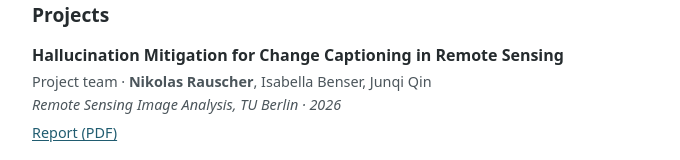
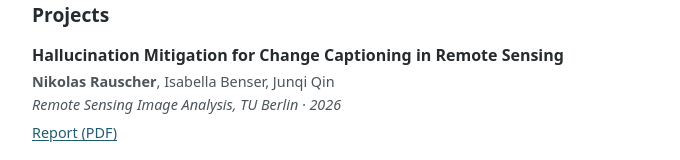
Before and after one commit to nikolas-rauscher/nikolas-rauscher.github.io, a plain HTML site: page index.html in a window 1280 px wide. Shown: the part 927-1087 px from the top of the page, without its empty margins (296-976 px from the left). Drawn offline with Linux system fonts and the light colour scheme.

Commit message:
Use the presentation credits on the project page

```diff
--- a/index.html
+++ b/index.html
@@ -84,7 +84,7 @@
       <h2 id="projects">Projects</h2>
       <article id="remote-sensing">
         <h3>Hallucination Mitigation for Change Captioning in Remote Sensing</h3>
-        <p class="authors">Project team · <strong>Nikolas Rauscher</strong>, Isabella Benser, Junqi Qin</p>
+        <p class="authors"><strong>Nikolas Rauscher</strong>, Isabella Benser, Junqi Qin</p>
         <p class="venue"><em>Remote Sensing Image Analysis, TU Berlin · 2026</em></p>
         <p class="links"><a href="files/remote-sensing-change-captioning.pdf">Report (PDF)</a></p>
       </article>
```
